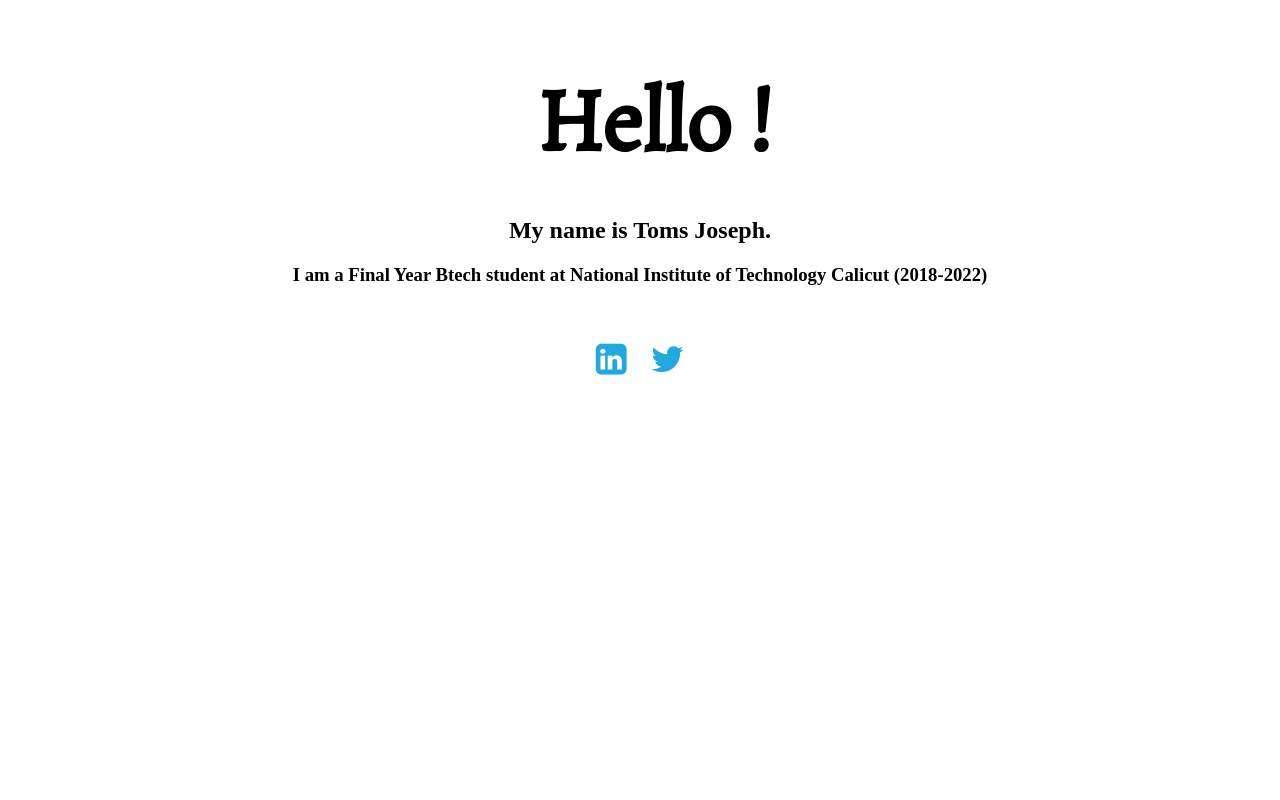
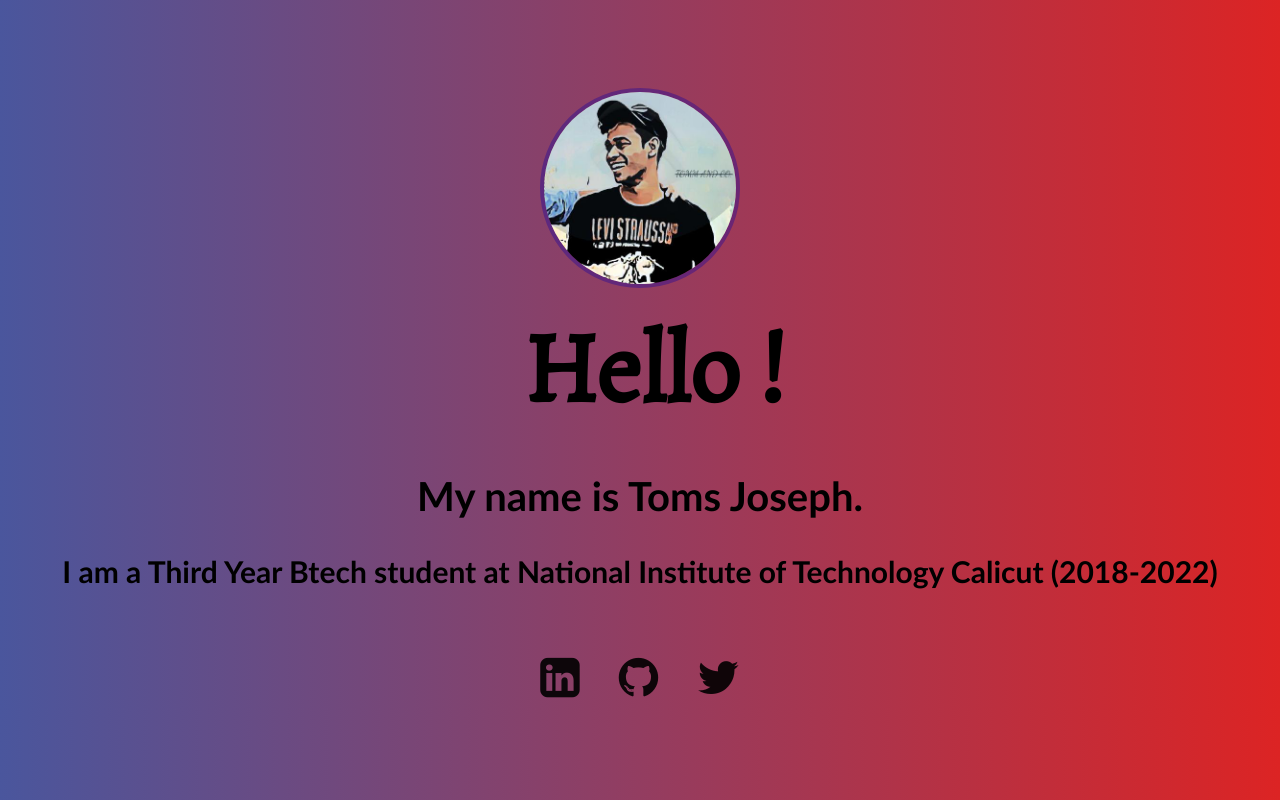
Before and after one commit to tomsjoseph2410/portfolio, a plain HTML site: page index.html in a window 1280 px wide. Drawn offline with nearby package versions, Linux system fonts and the light colour scheme.

Commit message:
image,icons,links,background,align

```diff
--- a/index.html
+++ b/index.html
@@ -14,14 +14,18 @@
       href="https://cdnjs.cloudflare.com/ajax/libs/font-awesome/4.7.0/css/font-awesome.min.css"
     />
     <link rel="stylesheet" href="style.css" />
-    <title>Toms Joseph</title>
+    <title>Portfolio</title>
   </head>
 
   <body>
-    <h1 class="hello">Hello !</h1>
+    <div class="image_div">
+      <img class="toms_image" src="toms image.jpg" alt="toms_image" />
+    </div>
+    <div class="hello_div"><h1 class="hello">Hello !</h1></div>
+
     <h2 class="intro">My name is Toms Joseph.</h2>
     <h3 class="intro2">
-      I am a Final Year Btech student at National Institute of Technology
+      I am a Third Year Btech student at National Institute of Technology
       Calicut (2018-2022)
     </h3>
 
@@ -31,10 +35,14 @@
       <a
         target="_blank"
         href="https://www.linkedin.com/in/toms-joseph-885750169/"
-        ><i class="fa fa-linkedin-square" style="font-size: 36px"></i
+        ><i class="fa fa-linkedin-square" style="font-size: 46px"></i
       ></a>
+      <a target="_blank" href="https://github.com/tomsjoseph2410"
+        ><i class="fa fa-github" style="font-size: 46px"></i
+      ></a>
+
       <a target="_blank" href="https://twitter.com/NotTomasJoseph"
-        ><i class="fa fa-twitter" style="font-size: 36px"></i
+        ><i class="fa fa-twitter" style="font-size: 46px"></i
       ></a>
     </div>
   </body>
--- a/style.css
+++ b/style.css
@@ -1,19 +1,50 @@
+body {
+  background: #24a8dc; /* fallback for old browsers */
+  background: -webkit-linear-gradient(
+    to right,
+    #4a569d,
+    #dc2424
+  ); /* Chrome 10-25, Safari 5.1-6 */
+  background: linear-gradient(to right, #4a569d, #dc2424);
+}
+
 .hello {
   font-family: "Alegreya", serif;
-  font-size: 90px;
+  font-size: 100px;
   text-align: center;
   padding-left: 30px;
   margin-bottom: 35px;
+  margin-top: 12px;
 }
 
 .intro,
 .intro2 {
   text-align: center;
 }
+.intro {
+  font-size: 40px;
+  font-family: "Trebuchet MS", "Lucida Sans Unicode", "Lucida Grande",
+    "Lucida Sans", Arial, sans-serif;
+}
+.intro2 {
+  font-size: 30px;
+  font-family: "Trebuchet MS", "Lucida Sans Unicode", "Lucida Grande",
+    "Lucida Sans", Arial, sans-serif;
+}
 .icon1_div {
   text-align: center;
-  word-spacing: 20px;
+  word-spacing: 35px;
 }
 .fa {
-  color: rgba(3, 156, 216, 0.884) !important;
+  color: rgba(0, 0, 0, 0.904) !important;
 }
+.toms_image {
+  width: 12rem;
+  border: rgba(29, 7, 156, 0.397) 4px solid;
+  border-radius: 50%;
+}
+.image_div {
+  display: flex;
+  justify-content: center;
+  padding-top: 80px;
+}
```
Also changed, not shown: toms image.jpg (added).
